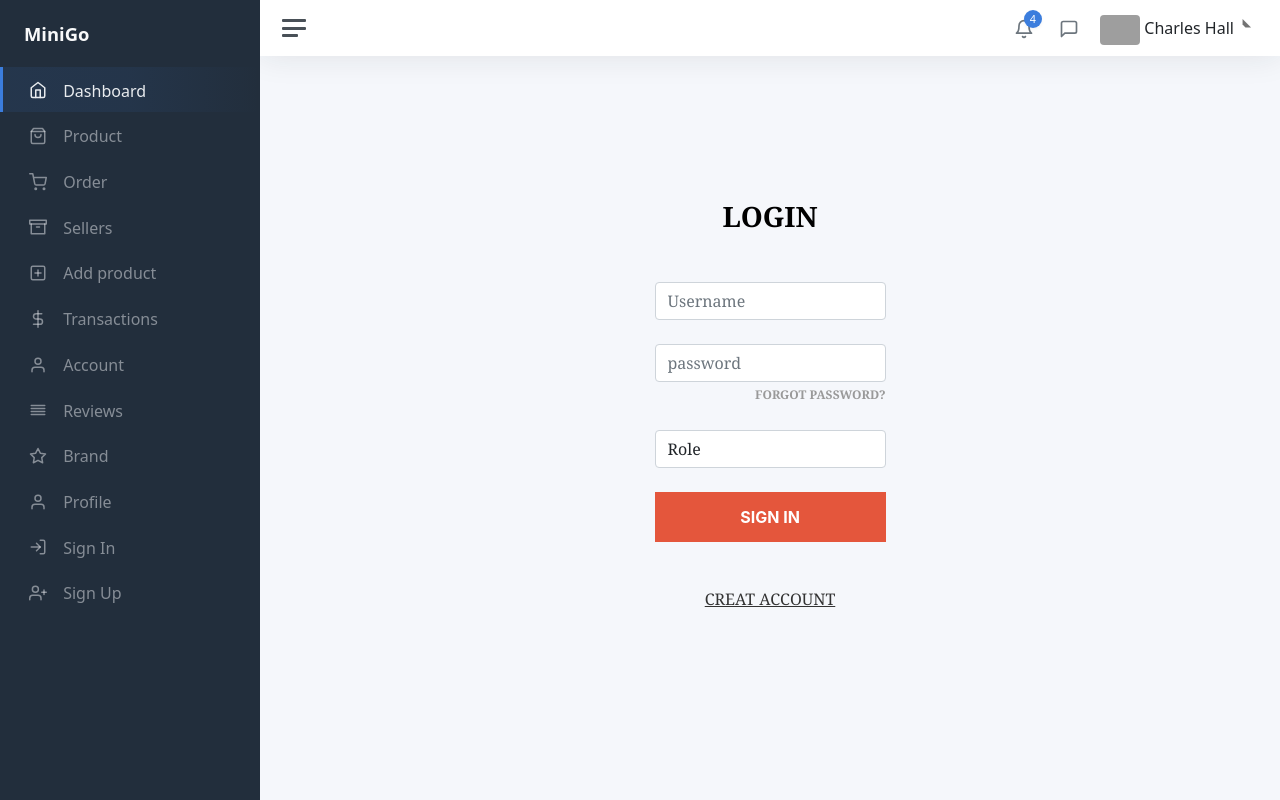
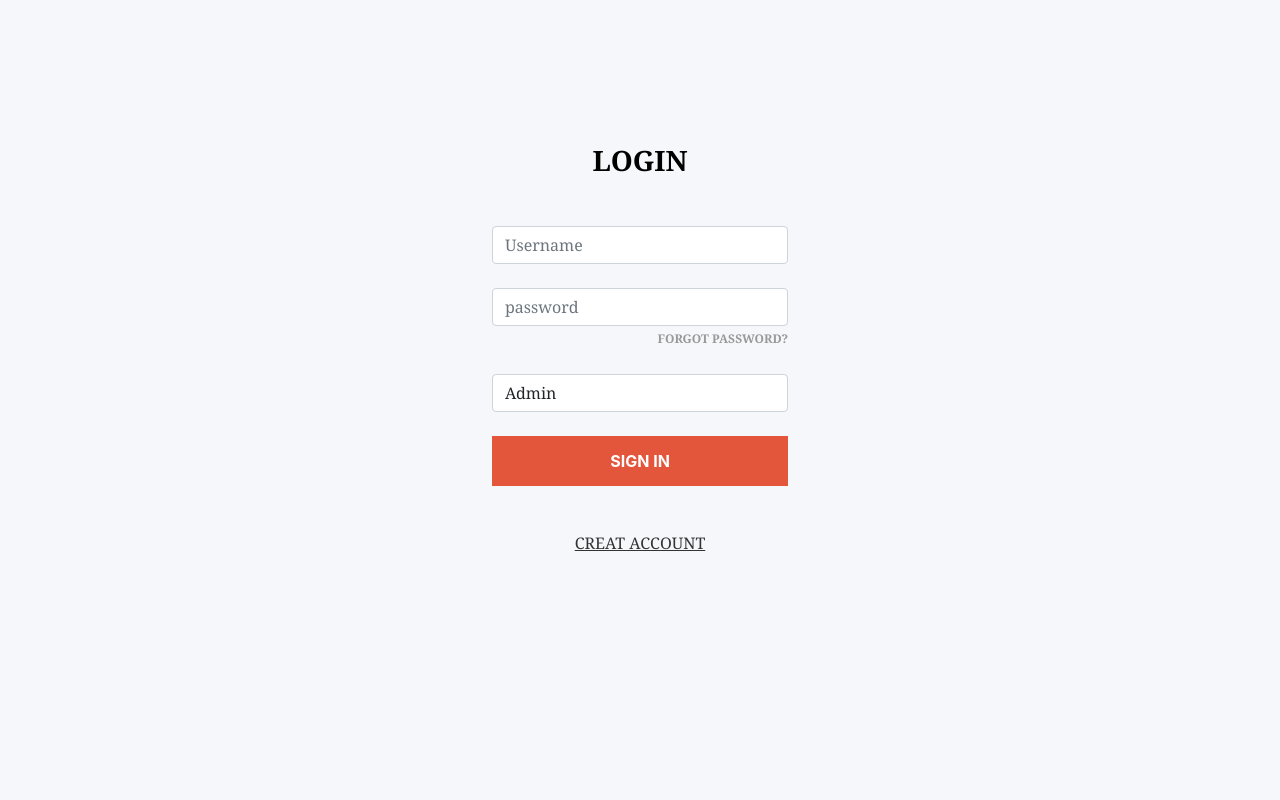
Before and after one commit to webzeco/adminminigo, a React (Create React App) app: page /login in a window 1280 px wide. Built offline with nearby package versions, Linux system fonts and the light colour scheme; grey boxes are pictures that could not be loaded.

Commit message:
user context added

```diff
--- /dev/null
+++ b/src/components/Categories.jsx
@@ -0,0 +1,10 @@
+import React from 'react'
+
+export default function Categories() {
+    return (
+        <div>
+                        <h1 className='display-3 text-center' >Categories  page here</h1>
+
+        </div>
+    )
+}
--- a/src/components/Login.jsx
+++ b/src/components/Login.jsx
@@ -9,7 +9,7 @@ const loginSchema = Yup.object().shape({
   role: Yup.string().label("Role"),
 });
 export default function Login({ onLogin }) {
-  const [role, setRole] = useState('');
+  const [role, setRole] = useState('admin');
   const handleChange=(e)=>{
     setRole(e.target.value);
     console.log(e.target.value);
@@ -21,7 +21,7 @@ export default function Login({ onLogin }) {
         initialValues={{
           username: "",
           password: "",
-          role:""
+          role:"admin"
         }}
         validationSchema={loginSchema}
         onSubmit={(values) => {
@@ -33,7 +33,6 @@ export default function Login({ onLogin }) {
       >
         {({ errors, touched }) => (
           <Form>
-
             <div class="mb-4 mt-5 ">
               <Field
                 name="username"
@@ -69,7 +68,6 @@ export default function Login({ onLogin }) {
 
             <div class="mb-4 mt-5 text-primary">
             <Field type='select'  component="select" name="role" value={role} className={"form-control"} onChange={ handleChange }>
-                   <option  value="select">Role</option>
                    <option  value="admin">Admin</option>
                    <option  value="user">User</option>
                 </Field>
--- a/src/components/Main.jsx
+++ b/src/components/Main.jsx
@@ -1,4 +1,4 @@
-import React, { useState } from 'react';
+import React, { useEffect, useState } from 'react';
 import Home from './Home';
 import NavBar from './common/NavBar';
 import SideNavBar from './common/SideNavBar';
@@ -7,10 +7,13 @@ import AddProduct from './addProductComponent';
 import ShowProducts from './ShowProducts';
 import { productData } from './data';
 import Login from './Login';
-
+import Orders from './Orders';
+import { UserContext } from './contexts/UserContext';
+import NotFound from './NotFound';
+import Staff from './Staff';
+import Categories from './Categories';
 
 export default function Main() {
-
   const history = useHistory();
   const [user, setUser] = useState();
   const loginHandler = (user) => {
@@ -21,15 +24,27 @@ export default function Main() {
     setUser(user);
     history.push('/');
   }
+  useEffect(() => {
+    if(!user){
+      history.push('/login');
+    }
+    return () => {
+      console.log('clean up');
+    }
+  }, [user]);
   const forgotHandler = (user) => {
     ('email sent!!!!');
     history.push('/');
   }
     return (
+      <UserContext.Provider value={{ user: user,loginHandler }}>
+
              <div class="wrapper">
-                <SideNavBar />
+               {/* {user &&  <SideNavBar /> } */}
+               <SideNavBar/>
                 <div class="main">
-                <NavBar />
+                {/* {user &&  <NavBar /> } */}
+                <NavBar/>
                 <Switch>
           <Route exact path="/"   component={ Home} />
           <Route
@@ -52,10 +67,31 @@ export default function Main() {
             path="/signUp"
             render={(props) => <Login onLogin={loginHandler}/>}
           />
+          <Route
+            exact
+            path="/orders"
+            render={(props) => <Orders/>}
+          />
+          <Route
+            exact
+            path="/staff"
+            render={(props) => <Staff/>}
+          />
+          <Route
+            exact
+            path="/categories"
+            render={(props) => <Categories/>}
+          />
+          <Route
+            exact
+            path="*"
+            render={(props) => <NotFound/>}
+          />
         </Switch>
                 </div>
 
       </div>
+      </UserContext.Provider>
 
     )
 }
--- /dev/null
+++ b/src/components/NotFound.jsx
@@ -0,0 +1,18 @@
+import React from 'react'
+import { Link } from 'react-router-dom'
+
+export default function NotFound() {
+    return (
+        <div class="page-wrap d-flex flex-row align-items-center mt-5">
+    <div class="container">
+        <div class="row justify-content-center">
+            <div class="col-md-12 text-center">
+                <span class="display-1 d-block">404</span>
+                <div class="mb-4 lead">The page you are looking for was not found.</div>
+                <Link to="/" class="link">Back to Home</Link>
+            </div>
+        </div>
+    </div>
+</div>
+    )
+}
--- /dev/null
+++ b/src/components/Orders.jsx
@@ -0,0 +1,9 @@
+import React from 'react'
+
+export default function Orders() {
+    return (
+        <div>
+            <h1 className='display-3 text-center' >Order page here</h1>
+        </div>
+    )
+}
--- /dev/null
+++ b/src/components/Staff.jsx
@@ -0,0 +1,9 @@
+import React from 'react'
+
+export default function Staff() {
+    return (
+        <div>
+         <h1 className='display-3 text-center' >staff  page here</h1>
+        </div>
+    )
+}
--- a/src/components/common/CardProduct.jsx
+++ b/src/components/common/CardProduct.jsx
@@ -15,9 +15,9 @@ const CardProduct = ({product}) => {
 
             </div>
           </div>
-          <div className="col-sm-4 col-md-2 col-lg-2 mt-3">
+          <div className="col-sm-4 col-md-2 col-lg-2 mt-3 ">
             <div className="pad">
-            <h4 className="fw-bold">{product.title}</h4>
+            <h4 className="lead">{product.title}</h4>
             </div>
           </div>
 
@@ -43,7 +43,7 @@ const CardProduct = ({product}) => {
             <div className="pad">
 
               <p>
-                {new Date(product.createdAt).toLocaleDateString()}
+                {new Date().toLocaleDateString()}
               </p>
             </div>
           </div>
--- a/src/components/common/NavBar.jsx
+++ b/src/components/common/NavBar.jsx
@@ -1,20 +1,22 @@
-import React from 'react'
+import React, { useContext } from 'react'
+import { UserContext } from '../contexts/UserContext';
 
 export default function NavBar() {
+    const { user } = useContext(UserContext);
     return (
+        <div  style={{display:user?'contents':'none'}}>
         <nav class="navbar navbar-expand navbar-light navbar-bg">
         <a class="sidebar-toggle js-sidebar-toggle">
             <i class="hamburger align-self-center"></i>
         </a>
-
         <div class="navbar-collapse collapse">
             <ul class="navbar-nav navbar-align">
                 <li class="nav-item dropdown">
                     <a class="nav-icon dropdown-toggle" href="#" id="alertsDropdown" data-bs-toggle="dropdown">
-                        <div class="position-relative">
+                        {/* <div class="position-relative">
                             <i class="align-middle" data-feather="bell"></i>
                             <span class="indicator">4</span>
-                        </div>
+                        </div> */}
                     </a>
                     <div class="dropdown-menu dropdown-menu-lg dropdown-menu-end py-0"
                         aria-labelledby="alertsDropdown">
@@ -82,32 +84,18 @@ export default function NavBar() {
                     <a class="nav-icon dropdown-toggle" href="#" id="messagesDropdown"
                         data-bs-toggle="dropdown">
                         <div class="position-relative">
-                            <i class="align-middle" data-feather="message-square"></i>
+                            {/* <i class="align-middle" data-feather="message-square"></i> */}
                         </div>
                     </a>
                     <div class="dropdown-menu dropdown-menu-lg dropdown-menu-end py-0"
                         aria-labelledby="messagesDropdown">
-                        <div class="dropdown-menu-header">
+                        {/* <div class="dropdown-menu-header">
                             <div class="position-relative">
                                 4 New Messages
                             </div>
-                        </div>
+                        </div> */}
                         <div class="list-group">
-                            <a href="#" class="list-group-item">
-                                <div class="row g-0 align-items-center">
-                                    <div class="col-2">
-                                        <img src="img/avatars/avatar-5.jpg"
-                                            class="avatar img-fluid rounded-circle" alt="Vanessa Tucker" />
-                                    </div>
-                                    <div class="col-10 ps-2">
-                                        <div class="text-dark">Vanessa Tucker</div>
-                                        <div class="text-muted small mt-1">Nam pretium turpis et arcu. Duis arcu
-                                            tortor.</div>
-                                        <div class="text-muted small mt-1">15m ago</div>
-                                    </div>
-                                </div>
-                            </a>
-                            <a href="#" class="list-group-item">
+                            {/* <a href="#" class="list-group-item">
                                 <div class="row g-0 align-items-center">
                                     <div class="col-2">
                                         <img src="img/avatars/avatar-2.jpg"
@@ -120,8 +108,8 @@ export default function NavBar() {
                                         <div class="text-muted small mt-1">2h ago</div>
                                     </div>
                                 </div>
-                            </a>
-                            <a href="#" class="list-group-item">
+                            </a> */}
+                            {/* <a href="#" class="list-group-item">
                                 <div class="row g-0 align-items-center">
                                     <div class="col-2">
                                         <img src="img/avatars/avatar-4.jpg"
@@ -134,8 +122,8 @@ export default function NavBar() {
                                         <div class="text-muted small mt-1">4h ago</div>
                                     </div>
                                 </div>
-                            </a>
-                            <a href="#" class="list-group-item">
+                            </a> */}
+                            {/* <a href="#" class="list-group-item">
                                 <div class="row g-0 align-items-center">
                                     <div class="col-2">
                                         <img src="https://zoom.us/j/92785740031?pwd=NVdyQk5UVzFpYWcwMTM1NTlRVzhQQT09"
@@ -148,7 +136,7 @@ export default function NavBar() {
                                         <div class="text-muted small mt-1">5h ago</div>
                                     </div>
                                 </div>
-                            </a>
+                            </a> */}
                         </div>
                         <div class="dropdown-menu-footer">
                             <a href="#" class="text-muted">Show all messages</a>
@@ -158,14 +146,13 @@ export default function NavBar() {
                 <li class="nav-item dropdown">
                     <a class="nav-icon dropdown-toggle d-inline-block d-sm-none" href="#"
                         data-bs-toggle="dropdown">
-                        <i class="align-middle" data-feather="settings"></i>
+                        {/* <i class="align-middle" data-feather="settings"></i> */}
                     </a>
-
                     <a class="nav-link dropdown-toggle d-none d-sm-inline-block" href="#"
                         data-bs-toggle="dropdown">
-                        <img src="https://pbs.twimg.com/profile_images/864104988146114560/MSWTWwno.jpg" class="avatar img-fluid rounded me-1"
+                        <img src="https://zeebraline.com/img/noimg.png" class="avatar img-fluid rounded me-1"
                             alt="Charles Hall" />
-                        <span class="text-dark">Charles Hall</span>
+                        <span class="text-dark">{user?.username}</span>
                     </a>
                     <div class="dropdown-menu dropdown-menu-end">
                         <a class="dropdown-item" href="pages-profile.html"><i class="align-middle me-1"
@@ -184,5 +171,6 @@ export default function NavBar() {
             </ul>
         </div>
     </nav>
+    </div>
     )
 }
--- a/src/components/common/SideNavBar.jsx
+++ b/src/components/common/SideNavBar.jsx
@@ -1,124 +1,108 @@
-import React from 'react'
+import React, { useContext } from 'react'
 import { Link } from 'react-router-dom'
+import { UserContext } from '../contexts/UserContext';
 
 export default function SideNavBar() {
+    const { user,loginHandler} = useContext(UserContext);
     return (
-    <nav id="sidebar" class="sidebar js-sidebar">
-    <div class="sidebar-content js-simplebar">
-        <a class="sidebar-brand" href="/">
-            <span class="align-middle">MiniGo</span>
+        <div style={{display:user?'contents':'none'}}>
+            {/* {user && */}
+                <nav id="sidebar" className="sidebar js-sidebar">
+                    <div className="sidebar-content js-simplebar">
+                        <a className="sidebar-brand" href="/">
+                            <span className="align-middle">MiniGo</span>
                         </a>
-        <ul class="sidebar-nav">
-            <li class="sidebar-item active">
-                <Link class="sidebar-link" href="/">
-                    <i class="align-middle" data-feather="home"></i> <span class="align-middle">Dashboard</span>
+                        <ul className="sidebar-nav">
+                            <li className="sidebar-item active">
+                                <Link className="sidebar-link" to="/">
+                                    <i className="align-middle" data-feather="home"></i> <span className="align-middle">Dashboard</span>
                                 </Link>
                             </li>
-            <li class="sidebar-item ">
-                <a data-bs-target="#Product" data-bs-toggle="collapse" class="sidebar-link">
-                    <i class="align-middle" data-feather="shopping-bag"></i> <span
-                        class="align-middle">Product</span>
+                            <li className="sidebar-item ">
+                                <a data-bs-target="#Product" data-bs-toggle="collapse" className="sidebar-link">
+                                    <i className="align-middle" data-feather="shopping-bag"></i> <span
+                                        className="align-middle">Product</span>
                                 </a>
-                <ul id="Product" class="sidebar-dropdown collapse" data-bs-parent="#sidebar">
-                    <li class="sidebar-item"><Link class="sidebar-link" to="/showProduct">All Products</Link></li>
-                    {/* <li class="sidebar-item"><a class="sidebar-link" href="#">P2</a></li>
-                    <li class="sidebar-item"><a class="sidebar-link" href="#">P3</a></li> */}
+                                <ul id="Product" className="sidebar-dropdown collapse" data-bs-parent="#sidebar">
+
+                                    <li className="sidebar-item"><Link className="sidebar-link" to="/showProduct">All Products</Link></li>
+                                     <li className="sidebar-item"><Link className="sidebar-link" to="/categories">Categories</Link></li>
+                                    {/* <li className="sidebar-item"><a className="sidebar-link" href="#">P2</a></li>
+                    <li className="sidebar-item"><a className="sidebar-link" href="#">P3</a></li> */}
+                                </ul>
+                            </li>
+                            <li className="sidebar-item">
+                                {/* <Link to='/order' data-bs-target="#Order" data-bs-toggle="collapse" className="sidebar-link">
+                    <i className="align-middle" data-feather="shopping-cart"></i> <span className="align-middle">Order</span>
+                </Link> */}
+                                <Link className="sidebar-link" to="/orders">
+                                <i class="fas fa-shopping-cart"></i> <span className="align-middle">Orders</span>
+                                </Link>
+                                {/* <ul id="Order" className="sidebar-dropdown collapse" data-bs-parent="#sidebar">
+                    <li className="sidebar-item"><a className="sidebar-link" href="#">Order 1</a></li>
+                    <li className="sidebar-item"><a className="sidebar-link" href="#">Order 2</a></li>
+                    <li className="sidebar-item"><a className="sidebar-link" href="#">Order 3</a></li>
+                </ul> */}
+                            </li>
+                            {user?.role==='admin' && <li className="sidebar-item">
+                                <Link className="sidebar-link" to="/staff">
+                                <i class="fas fa-users"></i> <span className="align-middle">Staff</span>
+                                </Link>
+                            </li>}
+                            <li className="sidebar-item">
+                                <a data-bs-target="#AddProduct" data-bs-toggle="collapse" className="sidebar-link">
+                                <i class="fas fa-user-plus"></i> <span className="align-middle">Add
+                                        product</span>
+                                </a>
+                                <ul id="AddProduct" className="sidebar-dropdown collapse" data-bs-parent="#sidebar">
+                                    <li className="sidebar-item"><Link className="sidebar-link" to="/addProduct">Add Product</Link></li>
                                 </ul>
                             </li>
 
-            <li class="sidebar-item">
-                <a data-bs-target="#Order" data-bs-toggle="collapse" class="sidebar-link">
-                    <i class="align-middle" data-feather="shopping-cart"></i> <span
-                        class="align-middle">Order</span>
+                            <li className="sidebar-item">
+                                <a data-bs-target="#Transactions" data-bs-toggle="collapse" className="sidebar-link">
+                                    <i className="align-middle" data-feather="dollar-sign"></i> <span
+                                        className="align-middle">Transactions</span>
                                 </a>
-                <ul id="Order" class="sidebar-dropdown collapse" data-bs-parent="#sidebar">
-                    <li class="sidebar-item"><a class="sidebar-link" href="#">Order 1</a></li>
-                    <li class="sidebar-item"><a class="sidebar-link" href="#">Order 2</a></li>
-                    <li class="sidebar-item"><a class="sidebar-link" href="#">Order 3</a></li>
-                </ul>
+                                {/* <ul id="Transactions" className="sidebar-dropdown collapse" data-bs-parent="#sidebar">
+                    <li className="sidebar-item"><a className="sidebar-link" href="#">Transaction 1</a></li>
+                    <li className="sidebar-item"><a className="sidebar-link" href="#">Transaction 2</a></li>
+                    <li className="sidebar-item"><a className="sidebar-link" href="#">Transaction 3</a></li>
+                </ul> */}
                             </li>
 
-            <li class="sidebar-item">
-                <a data-bs-target="#Saller" data-bs-toggle="collapse" class="sidebar-link">
-                    <i class="align-middle" data-feather="archive"></i> <span
-                        class="align-middle">Sellers</span>
-                </a>
-                <ul id="Saller" class="sidebar-dropdown collapse" data-bs-parent="#sidebar">
-                    <li class="sidebar-item"><a class="sidebar-link" href="#">Saller 1</a></li>
-                    <li class="sidebar-item"><a class="sidebar-link" href="#">Saller 2</a></li>
-                    <li class="sidebar-item"><a class="sidebar-link" href="#">Saller 3</a></li>
-                </ul>
-            </li>
 
-            <li class="sidebar-item">
-                <a data-bs-target="#AddProduct" data-bs-toggle="collapse" class="sidebar-link">
-                    <i class="align-middle" data-feather="plus-square"></i> <span class="align-middle">Add
-                        product</span>
-                </a>
-                <ul id="AddProduct" class="sidebar-dropdown collapse" data-bs-parent="#sidebar">
-                    <li class="sidebar-item"><Link class="sidebar-link" to="/addProduct">Add Product</Link></li>
-                   </ul>
-            </li>
 
-            <li class="sidebar-item">
-                <a data-bs-target="#Transactions" data-bs-toggle="collapse" class="sidebar-link">
-                    <i class="align-middle" data-feather="dollar-sign"></i> <span
-                        class="align-middle">Transactions</span>
-                </a>
-                <ul id="Transactions" class="sidebar-dropdown collapse" data-bs-parent="#sidebar">
-                    <li class="sidebar-item"><a class="sidebar-link" href="#">Transaction 1</a></li>
-                    <li class="sidebar-item"><a class="sidebar-link" href="#">Transaction 2</a></li>
-                    <li class="sidebar-item"><a class="sidebar-link" href="#">Transaction 3</a></li>
-                </ul>
-            </li>
-
-            <li class="sidebar-item">
-                <a data-bs-target="#Account" data-bs-toggle="collapse" class="sidebar-link">
-                    <i class="align-middle" data-feather="user"></i> <span class="align-middle">Account</span>
-                </a>
-                <ul id="Account" class="sidebar-dropdown collapse" data-bs-parent="#sidebar">
-                    <li class="sidebar-item"><a class="sidebar-link" href="#">Account 1</a></li>
-                    <li class="sidebar-item"><a class="sidebar-link" href="#">Account 2</a></li>
-                    <li class="sidebar-item"><a class="sidebar-link" href="#">Account 3</a></li>
-                </ul>
-            </li>
-
-            <li class="sidebar-item">
-                <a class="sidebar-link" href="/">
-
-                    <i class="align-middle" data-feather="align-justify"></i> <span
-                        class="align-middle">Reviews</span>
+                            <li className="sidebar-item">
+                                <a className="sidebar-link" href="/">
+                                    <i className="align-middle" data-feather="align-justify"></i> <span
+                                        className="align-middle">Reviews</span>
                                 </a>
                             </li>
 
-            <li class="sidebar-item ">
-                <a class="sidebar-link" href="/">
-
-                    <i class="align-middle" data-feather="star"></i> <span class="align-middle">Brand</span>
-                </a>
-            </li>
-            <li class="sidebar-item">
-                <a class="sidebar-link" href="pages-profile.html">
-                    <i class="align-middle" data-feather="user"></i> <span class="align-middle">Profile</span>
+                            <li className="sidebar-item">
+                                <a className="sidebar-link" href="pages-profile.html">
+                                    <i className="align-middle" data-feather="user"></i> <span className="align-middle">Profile</span>
                                 </a>
                             </li>
 
-            <li class="sidebar-item">
-                <a class="sidebar-link" href="/login">
-                    <i class="align-middle" data-feather="log-in"></i> <span class="align-middle">Sign In</span>
+                            {/* <li className="sidebar-item">
+                                <a className="sidebar-link" href="/login">
+                                    <i className="align-middle" data-feather="log-in"></i> <span className="align-middle">Sign In</span>
                                 </a>
-            </li>
+                            </li> */}
 
-            <li class="sidebar-item">
-                <a class="sidebar-link" href="/singUp">
-                    <i class="align-middle" data-feather="user-plus"></i> <span class="align-middle">Sign
-                        Up</span>
-                </a>
+                            <li className="sidebar-item" onClick={()=>loginHandler('')}>
+                                <Link className="sidebar-link" href="/singUp">
+                                <i class="fas fa-sign-out-alt"></i> <span className="align-middle">Logout</span>
+                                </Link>
                             </li>
 
                         </ul>
+
                     </div>
                 </nav>
-
+            {/* } */}
+        </div>
     )
 }
--- /dev/null
+++ b/src/components/contexts/UserContext.jsx
@@ -0,0 +1,2 @@
+import React from "react";
+export  const UserContext= React.createContext();
```
Lines whose indentation alone changed are shown as unchanged.
